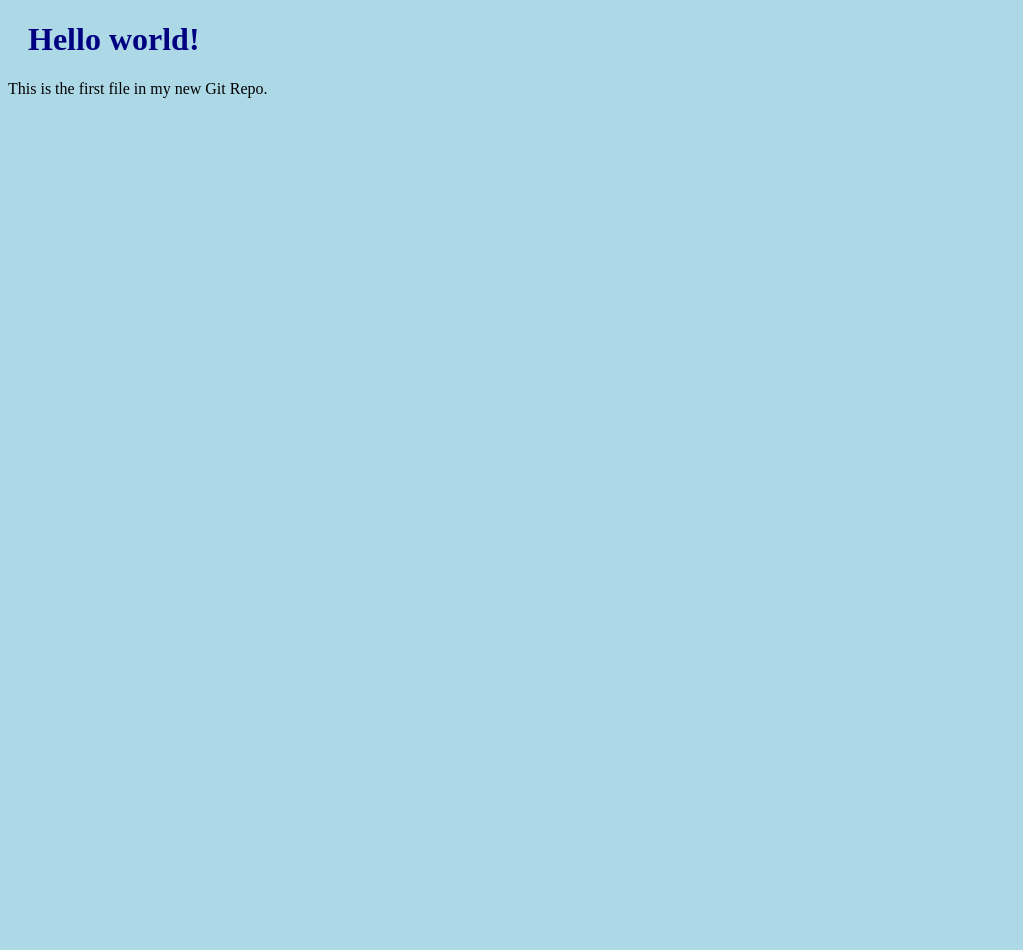
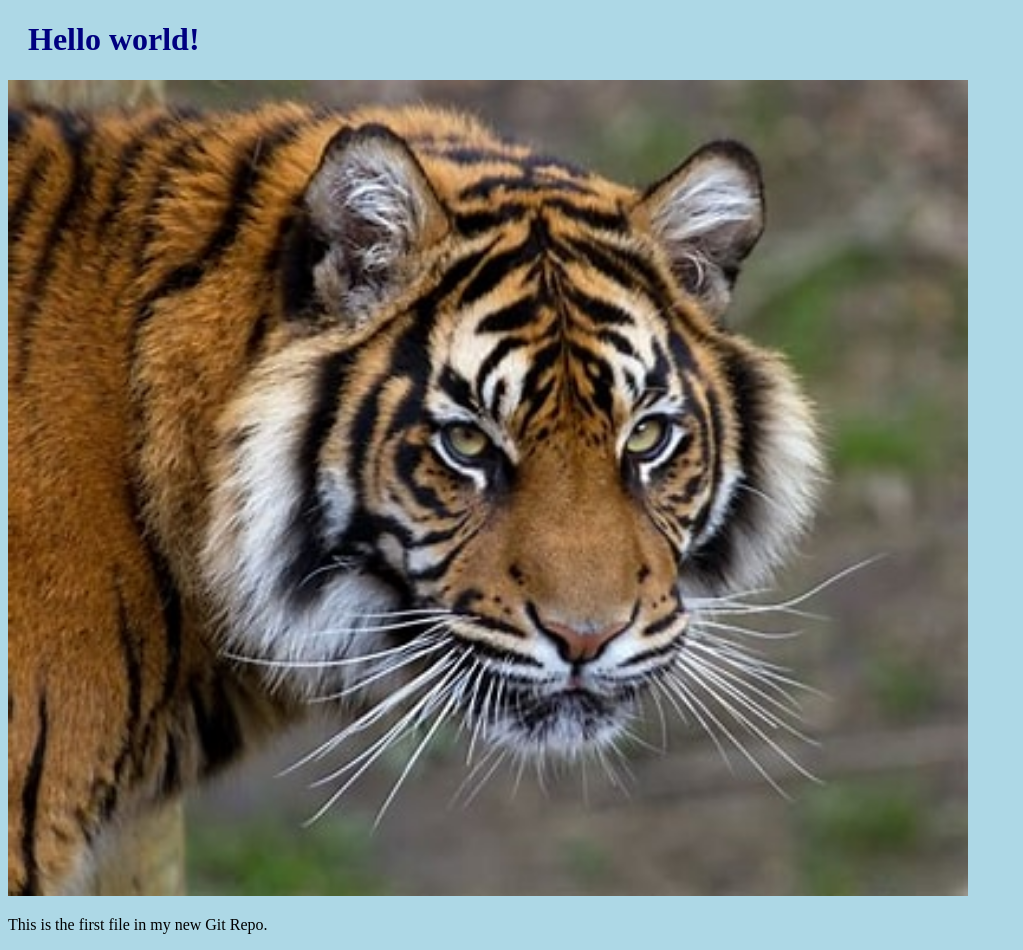
Before and after one commit to swoyam2057/valence-, a plain HTML site: page index.html in a window 1280 px wide. Shown: the whole page, without its empty margins (0-1023 px from the left). Before the commit the page ends 800 px from the top, so only its background shows below. Drawn offline with Linux system fonts and the light colour scheme.

Commit message:
Added image to hello world

```diff
--- a/index.html
+++ b/index.html
@@ -7,6 +7,8 @@
 <body>
 
 <h1>Hello world!</h1>
+<div><img src="th.jpg" alt="Hello World from Space"
+style="width:100%;max-width:960px"></div>
 <p>This is the first file in my new Git Repo.</p>
 
 </body>
```
Also changed, not shown: th.jpg (added).
